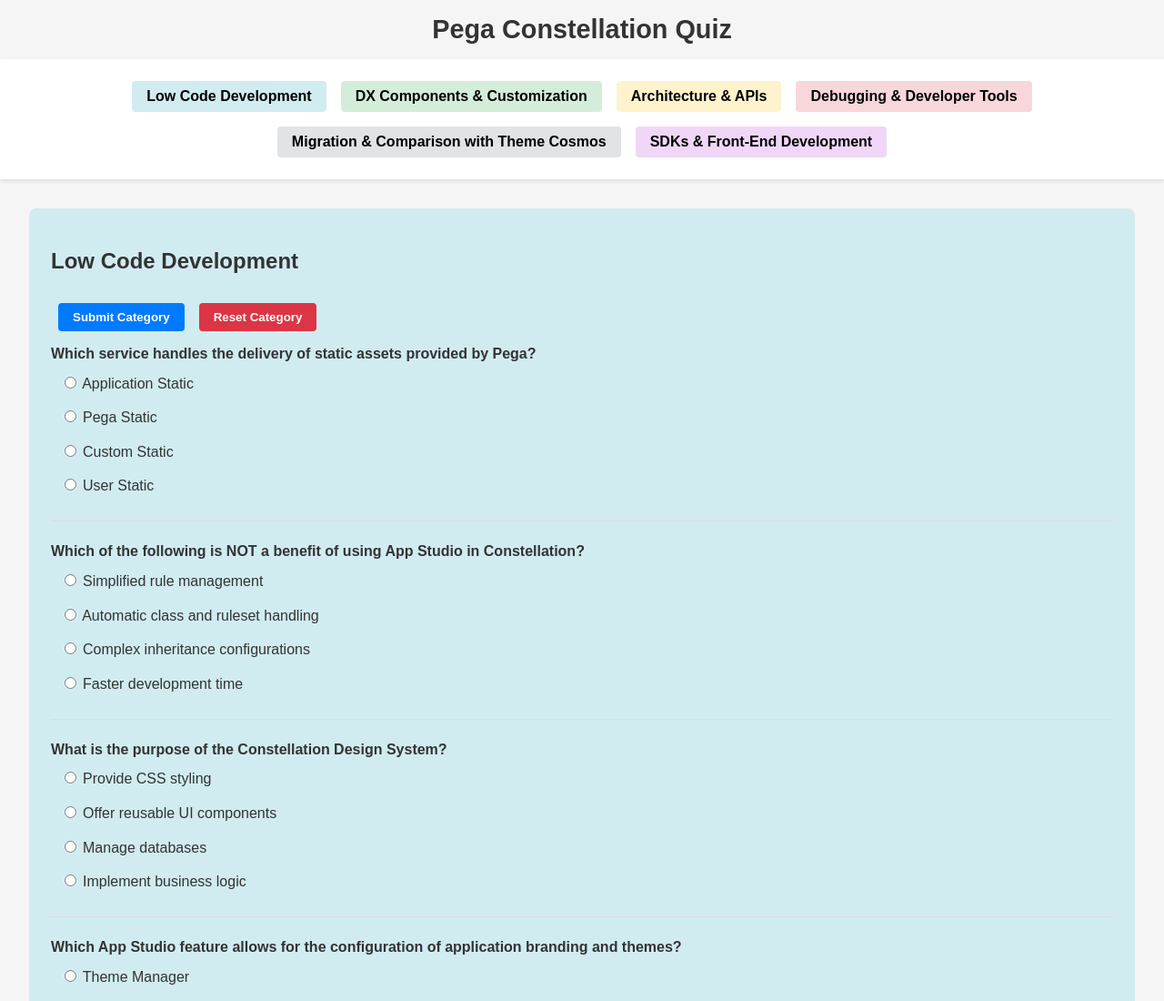
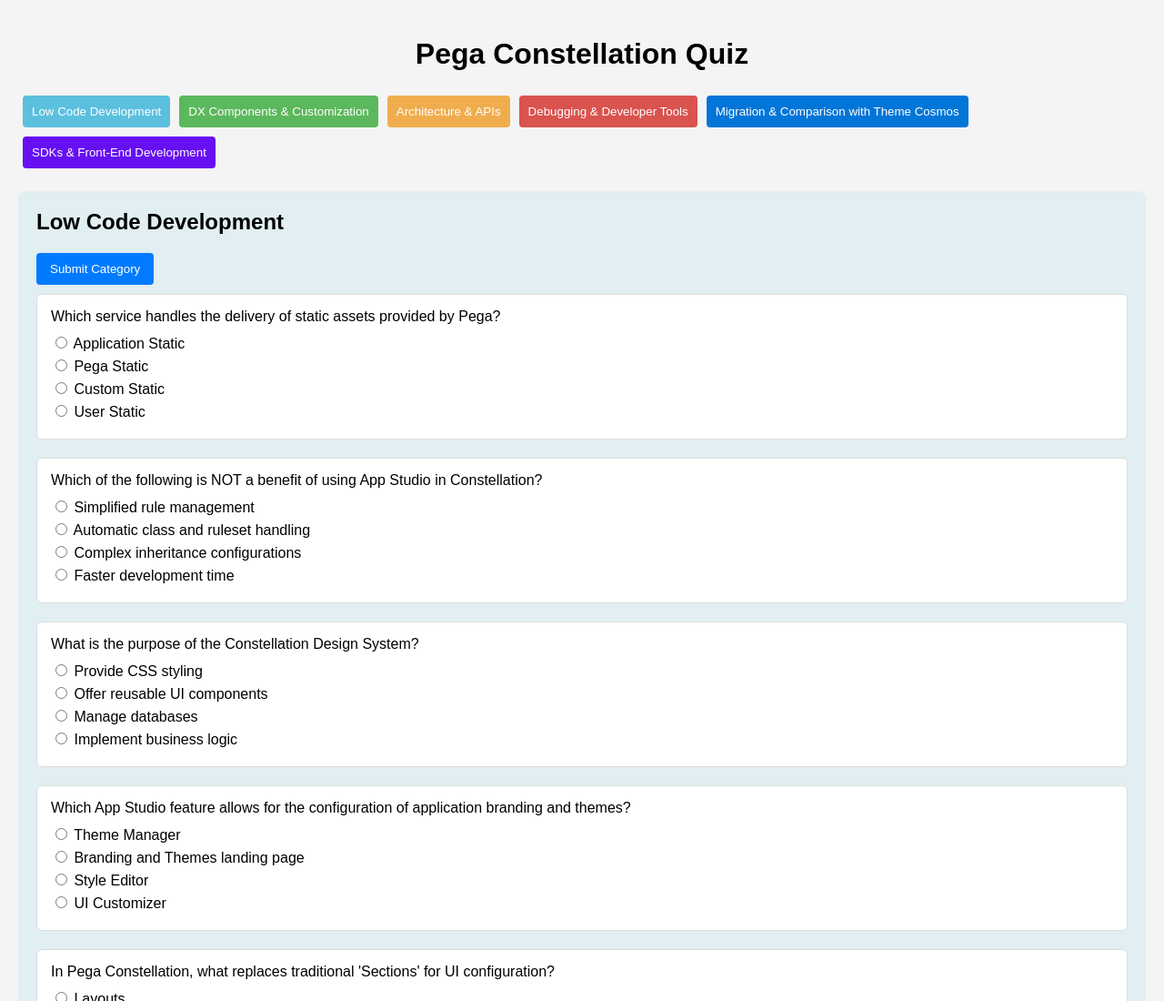
Before and after one commit to luismin/ConstellationQuiz, a plain HTML site: page index.html in a window 1280 px wide. Shown: the top 1100 px of the page at 91% size. Drawn offline with Linux system fonts and the light colour scheme.

Commit message:
Update index.html

```diff
--- a/index.html
+++ b/index.html
@@ -7,47 +7,30 @@
   <style>
     body {
       font-family: Arial, sans-serif;
-      background-color: #f5f5f5;
-      color: #333;
       margin: 0;
-      padding: 0;
+      padding: 20px;
+      background-color: #f4f4f4;
     }
-    header {
-      padding: 1rem;
+    h1 {
       text-align: center;
-      font-size: 1.8rem;
-      font-weight: bold;
     }
     .category {
-      margin: 2rem;
-      padding: 1.5rem;
+      padding: 20px;
       border-radius: 8px;
-    }
-    .category h2 {
-      display: flex;
-      align-items: center;
-      font-size: 1.5rem;
-      margin-bottom: 1rem;
-    }
-    .category-icon {
-      margin-right: 0.5rem;
-      width: 24px;
-      height: 24px;
+      margin-bottom: 30px;
     }
     .question {
-      margin-bottom: 1.5rem;
-      padding-bottom: 1rem;
-      border-bottom: 1px solid #ddd;
+      background-color: #fff;
+      border: 1px solid #ddd;
+      border-radius: 6px;
+      margin-bottom: 20px;
+      padding: 15px;
     }
-    .question-text {
-      font-weight: bold;
+    .question p {
+      margin: 0 0 10px;
     }
-    .options label {
-      display: block;
-      margin: 0.5rem 0;
-      padding: 0.3rem 0.6rem;
-      border-radius: 4px;
-      cursor: pointer;
+    .option {
+      margin: 5px 0;
     }
     .correct {
       background-color: #d4edda;
@@ -56,199 +39,182 @@
       background-color: #f8d7da;
     }
     .explanation {
-      margin-top: 0.5rem;
-      padding: 0.5rem;
+      margin-top: 10px;
+      padding: 10px;
       border-radius: 4px;
     }
-    .submit-btn, .reset-btn {
-      margin: 1rem 0.5rem;
-      padding: 0.5rem 1rem;
+    .submit-category, .reset-category {
+      margin: 10px 0;
+      padding: 10px 15px;
       border: none;
       border-radius: 4px;
-      font-weight: bold;
+      background-color: #007bff;
+      color: white;
       cursor: pointer;
     }
-    .submit-btn {
-      background-color: #007bff;
-      color: white;
+    .category-header {
+      font-size: 1.5em;
+      font-weight: bold;
+      margin-bottom: 10px;
     }
-    .reset-btn {
-      background-color: #dc3545;
-      color: white;
-    }
-    .completed {
-      opacity: 0.6;
-      pointer-events: none;
-    }
-    .top-bar {
+    .nav {
       display: flex;
       flex-wrap: wrap;
-      justify-content: center;
-      background-color: #fff;
-      padding: 1rem;
-      box-shadow: 0 2px 4px rgba(0,0,0,0.1);
+      margin-bottom: 20px;
     }
-    .top-bar button {
-      margin: 0.5rem;
-      padding: 0.5rem 1rem;
-      font-size: 1rem;
+    .nav button {
+      margin: 5px;
+      padding: 10px;
       border: none;
       border-radius: 4px;
-      font-weight: bold;
+      color: white;
       cursor: pointer;
+    }
+    .nav button.done {
+      background-color: gray !important;
+      cursor: default;
     }
   </style>
 </head>
 <body>
-  <header>Pega Constellation Quiz</header>
-  <div class="top-bar" id="categoryButtons"></div>
+  <h1>Pega Constellation Quiz</h1>
+  <div class="nav" id="categoryNav"></div>
   <div id="quizContainer"></div>
+  <script>
+    let quizData;
+    const categoryColors = ["#5bc0de", "#5cb85c", "#f0ad4e", "#d9534f", "#0275d8", "#6610f2"];
+    const usedQuestions = {};
 
-  <script>
-    const colors = ['#d1ecf1', '#d4edda', '#fff3cd', '#f8d7da', '#e2e3e5', '#f0d7f8'];
-    let questionsByCategory = {};
-    let completedCategories = {};
+    async function loadXML() {
+      const response = await fetch("questions.xml");
+      const xml = await response.text();
+      const parser = new DOMParser();
+      const xmlDoc = parser.parseFromString(xml, "application/xml");
+      quizData = xmlDoc;
+      renderCategories();
+    }
 
-    fetch('questions.xml')
-      .then(response => response.text())
-      .then(data => (new window.DOMParser()).parseFromString(data, 'text/xml'))
-      .then(xml => {
-        const categories = Array.from(xml.getElementsByTagName('category'));
-        const container = document.getElementById('quizContainer');
-        const buttonBar = document.getElementById('categoryButtons');
+    function renderCategories() {
+      const categories = quizData.getElementsByTagName("category");
+      const nav = document.getElementById("categoryNav");
+      const container = document.getElementById("quizContainer");
+      nav.innerHTML = "";
+      container.innerHTML = "";
 
-        categories.forEach((categoryEl, index) => {
-          const categoryName = categoryEl.getAttribute('name') === 'App Studio & Declarative Development' ? 'Low Code Development' : categoryEl.getAttribute('name');
-          const color = colors[index % colors.length];
+      Array.from(categories).forEach((cat, index) => {
+        const catName = cat.getAttribute("name").replace("App Studio & Declarative Development", "Low Code Development");
+        const color = categoryColors[index % categoryColors.length];
 
-          const questions = Array.from(categoryEl.getElementsByTagName('question')).map(q => {
-            const text = q.getElementsByTagName('text')[0].textContent;
-            const correct = q.getElementsByTagName('correct')[0].textContent;
-            const options = Array.from(q.getElementsByTagName('option')).map(opt => ({
-              id: opt.getAttribute('id'),
-              text: opt.childNodes[0].nodeValue,
-              explanation: opt.getElementsByTagName('explanation')[0]?.textContent || ''
-            }));
-            return { text, correct, options };
+        const navBtn = document.createElement("button");
+        navBtn.textContent = catName;
+        navBtn.style.backgroundColor = color;
+        navBtn.onclick = () => {
+          document.getElementById(`category-${index}`).scrollIntoView({ behavior: "smooth" });
+        };
+        navBtn.id = `nav-${index}`;
+        nav.appendChild(navBtn);
+
+        const section = document.createElement("div");
+        section.className = "category";
+        section.id = `category-${index}`;
+        section.style.backgroundColor = color + "20";
+
+        const header = document.createElement("div");
+        header.className = "category-header";
+        header.textContent = catName;
+        section.appendChild(header);
+
+        const questions = Array.from(cat.getElementsByTagName("question"));
+        const selected = shuffleArray(questions).slice(0, 10);
+        usedQuestions[index] = selected;
+
+        selected.forEach((q, qi) => {
+          const qDiv = document.createElement("div");
+          qDiv.className = "question";
+          qDiv.dataset.index = qi;
+          const qText = q.getElementsByTagName("text")[0].textContent;
+          const qId = q.getAttribute("id");
+          const correct = q.getElementsByTagName("correct")[0].textContent;
+
+          qDiv.innerHTML += `<p>${qText}</p>`;
+
+          Array.from(q.getElementsByTagName("option")).forEach((opt, i) => {
+            const optId = opt.getAttribute("id");
+            const optText = opt.childNodes[0].textContent;
+            const explanation = opt.getElementsByTagName("explanation")[0].textContent;
+            qDiv.innerHTML += `
+              <div class="option">
+                <label>
+                  <input type="radio" name="q${index}-${qi}" value="${optId}" data-correct="${optId === correct}" data-explanation="${explanation}">
+                  ${optText}
+                </label>
+                <div class="explanation" style="display:none;"></div>
+              </div>`;
           });
+          section.appendChild(qDiv);
+        });
 
-          questionsByCategory[categoryName] = questions;
-          const selectedQuestions = shuffle(questions).slice(0, 10);
-          renderCategory(categoryName, selectedQuestions, color);
+        const submitBtnTop = document.createElement("button");
+        submitBtnTop.textContent = "Submit Category";
+        submitBtnTop.className = "submit-category";
+        submitBtnTop.onclick = () => checkCategory(index);
+        section.insertBefore(submitBtnTop, section.children[1]);
 
-          const catBtn = document.createElement('button');
-          catBtn.textContent = categoryName;
-          catBtn.style.backgroundColor = color;
-          catBtn.onclick = () => {
-            document.getElementById(`cat-${categoryName}`).scrollIntoView({ behavior: 'smooth' });
-          };
-          buttonBar.appendChild(catBtn);
+        const submitBtnBottom = submitBtnTop.cloneNode(true);
+        section.appendChild(submitBtnBottom);
+
+        const resetBtn = document.createElement("button");
+        resetBtn.textContent = "Reset Category";
+        resetBtn.className = "reset-category";
+        resetBtn.onclick = () => renderCategories();
+        section.appendChild(resetBtn);
+
+        container.appendChild(section);
+      });
+    }
+
+    function checkCategory(catIndex) {
+      const section = document.getElementById(`category-${catIndex}`);
+      const questions = usedQuestions[catIndex];
+      let allCorrect = true;
+
+      questions.forEach((q, qi) => {
+        const qDiv = section.querySelector(`.question[data-index='${qi}']`);
+        const correct = q.getElementsByTagName("correct")[0].textContent;
+        const selected = qDiv.querySelector("input[type='radio']:checked");
+        if (!selected) return;
+
+        const options = qDiv.querySelectorAll(".option");
+        options.forEach(opt => {
+          const input = opt.querySelector("input");
+          const exp = opt.querySelector(".explanation");
+          if (input.checked) {
+            if (input.getAttribute("data-correct") === "true") {
+              opt.classList.add("correct");
+              exp.style.display = "block";
+              exp.style.backgroundColor = "#d4edda";
+              exp.textContent = input.getAttribute("data-explanation");
+            } else {
+              opt.classList.add("incorrect");
+              exp.style.display = "block";
+              exp.style.backgroundColor = "#f8d7da";
+              exp.textContent = input.getAttribute("data-explanation");
+              allCorrect = false;
+            }
+          }
         });
       });
 
-    function renderCategory(name, questions, color) {
-      const catDiv = document.createElement('div');
-      catDiv.className = 'category';
-      catDiv.id = `cat-${name}`;
-      catDiv.style.backgroundColor = color;
-
-      const header = document.createElement('h2');
-      header.textContent = name;
-      catDiv.appendChild(header);
-
-      const submitTop = createSubmitControls(name);
-      catDiv.appendChild(submitTop);
-
-      questions.forEach((q, i) => {
-        const qDiv = document.createElement('div');
-        qDiv.className = 'question';
-        qDiv.innerHTML = `<div class="question-text">${q.text}</div>`;
-
-        const optDiv = document.createElement('div');
-        optDiv.className = 'options';
-
-        q.options.forEach(opt => {
-          const id = `${name}-q${i}-${opt.id}`;
-          const label = document.createElement('label');
-          label.innerHTML = `<input type="radio" name="${name}-q${i}" value="${opt.id}"> ${opt.text}`;
-          label.dataset.explanation = opt.explanation;
-          label.dataset.correct = (opt.id === q.correct);
-          label.classList.add('option-label');
-          optDiv.appendChild(label);
-        });
-
-        qDiv.appendChild(optDiv);
-        catDiv.appendChild(qDiv);
-      });
-
-      const submitBottom = createSubmitControls(name);
-      catDiv.appendChild(submitBottom);
-
-      document.getElementById('quizContainer').appendChild(catDiv);
-    }
-
-    function createSubmitControls(category) {
-      const wrapper = document.createElement('div');
-      const submitBtn = document.createElement('button');
-      submitBtn.className = 'submit-btn';
-      submitBtn.textContent = 'Submit Category';
-      submitBtn.onclick = () => checkCategory(category);
-
-      const resetBtn = document.createElement('button');
-      resetBtn.className = 'reset-btn';
-      resetBtn.textContent = 'Reset Category';
-      resetBtn.onclick = () => resetCategory(category);
-
-      wrapper.appendChild(submitBtn);
-      wrapper.appendChild(resetBtn);
-      return wrapper;
-    }
-
-    function checkCategory(category) {
-      const catEl = document.getElementById(`cat-${category}`);
-      const questions = catEl.querySelectorAll('.question');
-      let allCorrect = true;
-
-      questions.forEach((qDiv, i) => {
-        const selected = qDiv.querySelector('input[type=radio]:checked');
-        if (!selected) {
-          allCorrect = false;
-          return;
-        }
-
-        const correct = selected.parentElement.dataset.correct === 'true';
-        qDiv.querySelectorAll('label').forEach(label => label.classList.remove('correct', 'incorrect'));
-
-        selected.parentElement.classList.add(correct ? 'correct' : 'incorrect');
-
-        let expl = qDiv.querySelector('.explanation');
-        if (expl) expl.remove();
-        const explDiv = document.createElement('div');
-        explDiv.className = 'explanation';
-        explDiv.style.backgroundColor = correct ? '#d4edda' : '#f8d7da';
-        explDiv.textContent = selected.parentElement.dataset.explanation;
-        qDiv.appendChild(explDiv);
-
-        if (!correct) allCorrect = false;
-      });
-
       if (allCorrect) {
-        catEl.classList.add('completed');
-        completedCategories[category] = true;
+        document.getElementById(`nav-${catIndex}`).classList.add("done");
       }
     }
 
-    function resetCategory(category) {
-      const catEl = document.getElementById(`cat-${category}`);
-      catEl.remove();
-      const questions = shuffle(questionsByCategory[category]).slice(0, 10);
-      const color = colors[Object.keys(questionsByCategory).indexOf(category) % colors.length];
-      renderCategory(category, questions, color);
+    function shuffleArray(array) {
+      return array.sort(() => Math.random() - 0.5);
     }
 
-    function shuffle(array) {
-      return array.sort(() => Math.random() - 0.5);
-    }
+    loadXML();
   </script>
 </body>
 </html>
```
